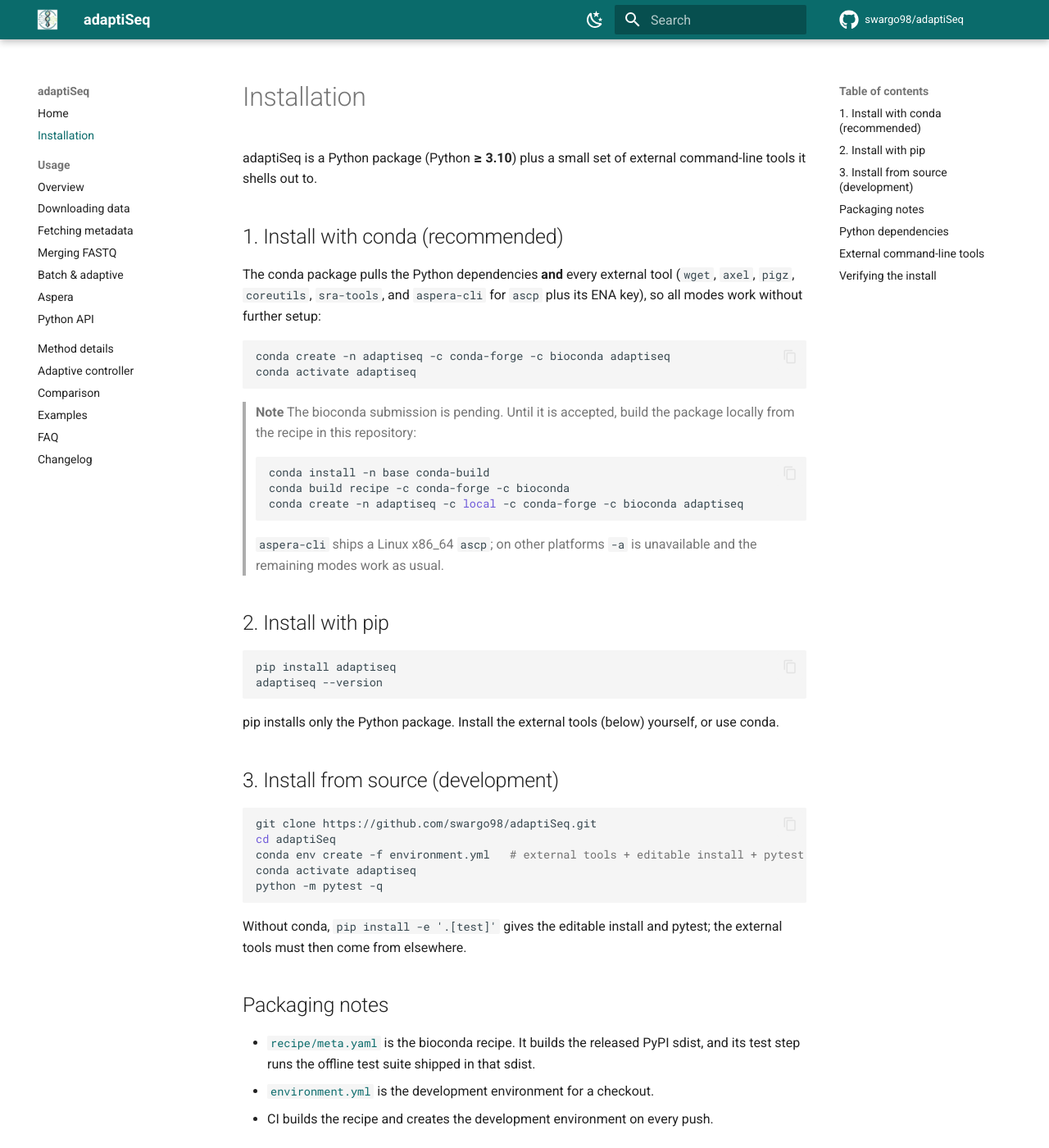
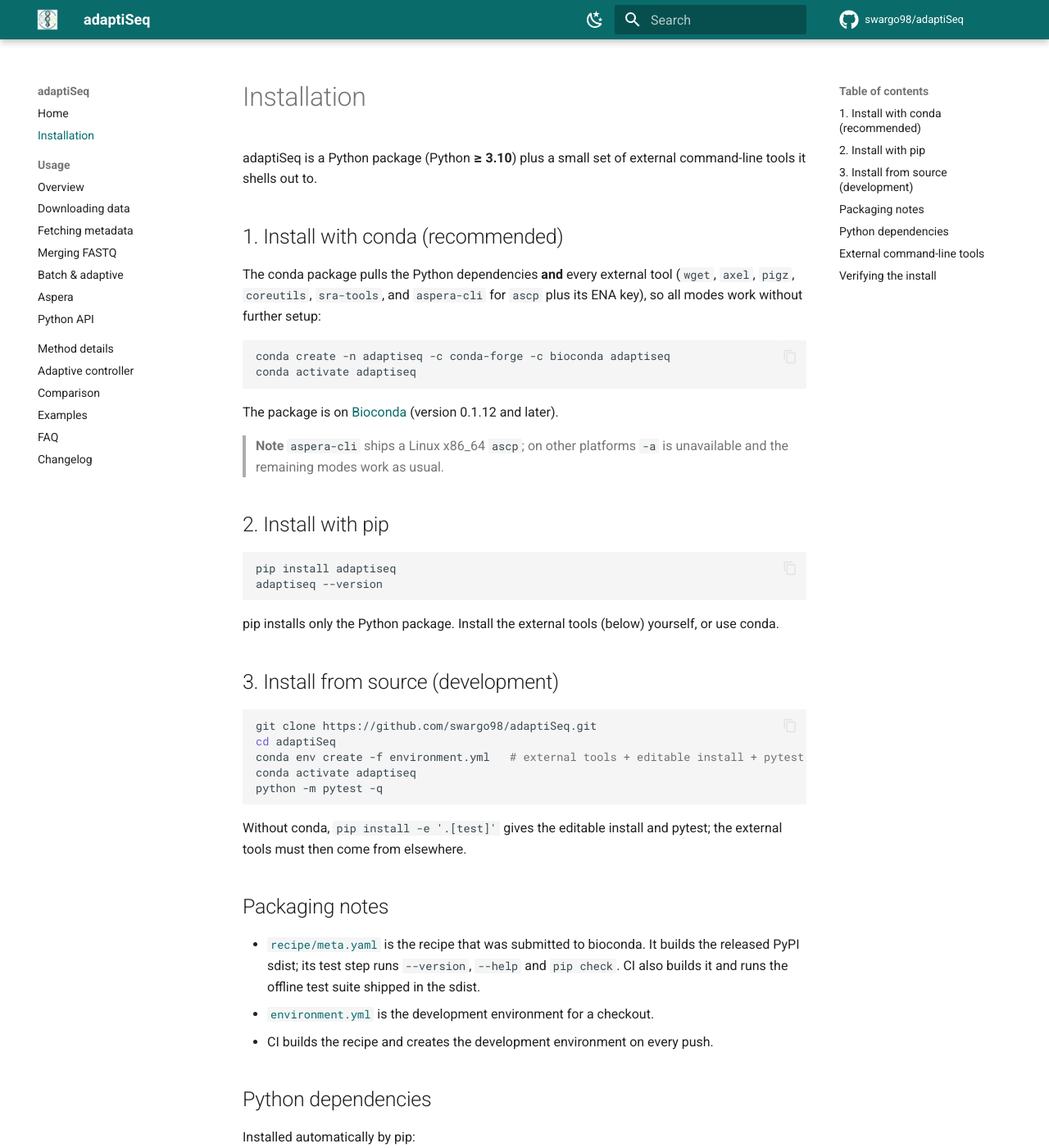
Before and after one commit to swargo98/adaptiSeq, an MkDocs documentation site: the page built from docs/installation.md, in a window 1280 px wide and 1400 px high. Shown: the whole window at 82% size. Built offline with MkDocs 1.6.1 and Material for MkDocs 9.7.7, drawn with Linux system fonts in a browser that asks for light colours; comment, search, counter and statistics services are not loaded.

Commit message:
adaptiSeq is on Bioconda: installation section, comparison table and recipe notes updated
Co-Authored-By: Claude Sonnet 5.5 <noreply@anthropic.com>
Claude-Session: https://claude.ai/code/session_01NtiHvLpLNofiNi7MzFVem5

````diff
--- a/docs/installation.md
+++ b/docs/installation.md
@@ -14,16 +14,10 @@ conda create -n adaptiseq -c conda-forge -c bioconda adaptiseq
 conda activate adaptiseq
 ```
 
+The package is on [Bioconda](https://anaconda.org/bioconda/adaptiseq) (version 0.1.12
+and later).
+
 > **Note**
-> The bioconda submission is pending. Until it is accepted, build the package
-> locally from the recipe in this repository:
->
-> ```bash
-> conda install -n base conda-build
-> conda build recipe -c conda-forge -c bioconda
-> conda create -n adaptiseq -c local -c conda-forge -c bioconda adaptiseq
-> ```
->
 > `aspera-cli` ships a Linux x86_64 `ascp`; on other platforms `-a` is
 > unavailable and the remaining modes work as usual.
 
@@ -53,8 +47,9 @@ the external tools must then come from elsewhere.
 ## Packaging notes
 
 - [`recipe/meta.yaml`](https://github.com/swargo98/adaptiSeq/blob/main/recipe/meta.yaml)
-  is the bioconda recipe. It builds the released PyPI sdist, and its test step
-  runs the offline test suite shipped in that sdist.
+  is the recipe that was submitted to bioconda. It builds the released PyPI sdist;
+  its test step runs `--version`, `--help` and `pip check`. CI also builds it
+  and runs the offline test suite shipped in the sdist.
 - [`environment.yml`](https://github.com/swargo98/adaptiSeq/blob/main/environment.yml)
   is the development environment for a checkout.
 - CI builds the recipe and creates the development environment on every push.
````
Also changed, not shown: README.md (+7 -5 lines), docs/comparison.md (+1 -1 lines), recipe/README.md (+4 -3 lines), 1 other file.
